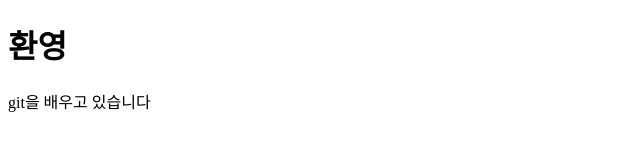
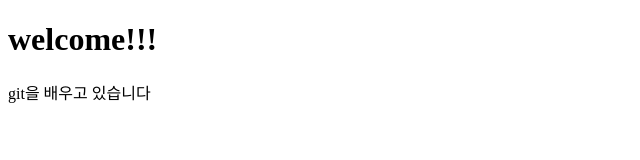
Before and after one commit to qoogy/remote, a plain HTML site: page index.html in a window 1280 px wide. Shown: the whole page, without its empty margins (0-640 px from the left). Drawn offline with Linux system fonts and the light colour scheme.

Commit message:
conflict

```diff
--- a/index.html
+++ b/index.html
@@ -5,8 +5,7 @@
     <title>Welcome</title>
   </head>
   <body>
-    <h1>환영</h1>
+    <h1>welcome!!!</h1>
     <p>git을 배우고 있습니다</p>
-
   </body>
 </html>
```
